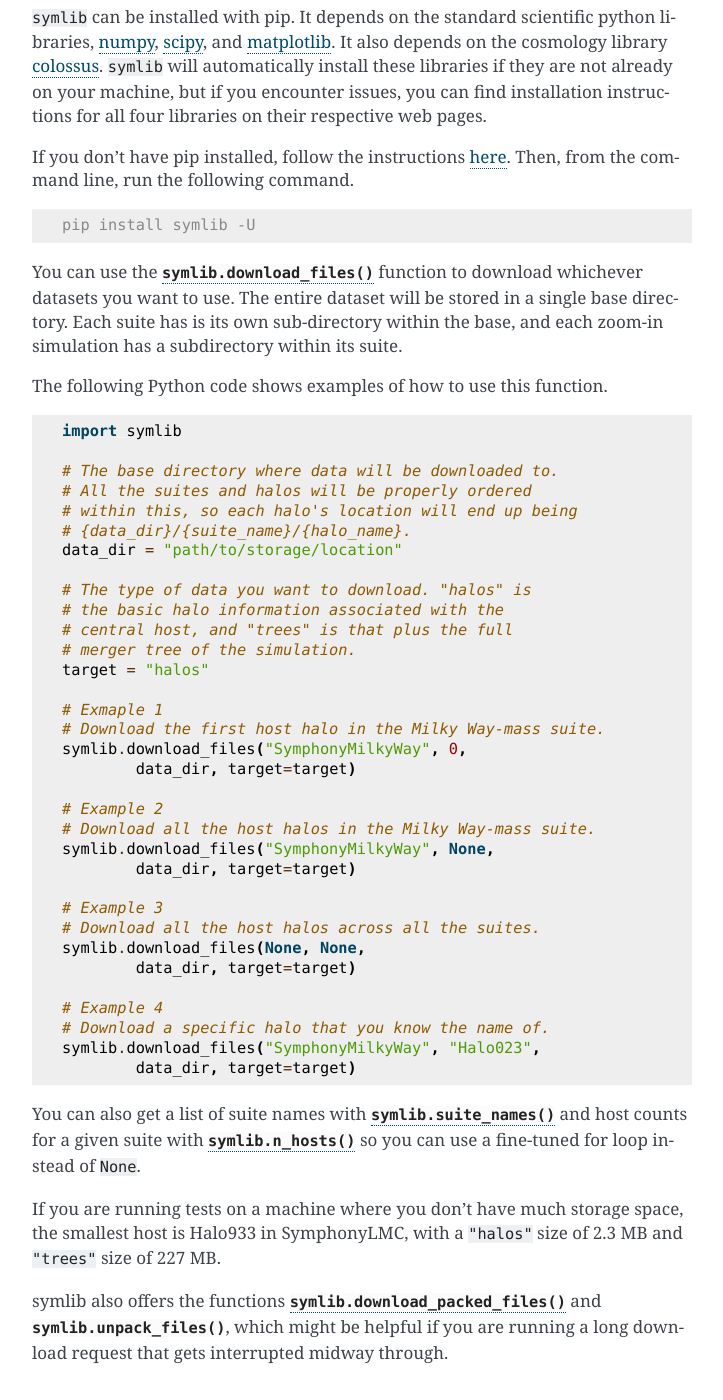
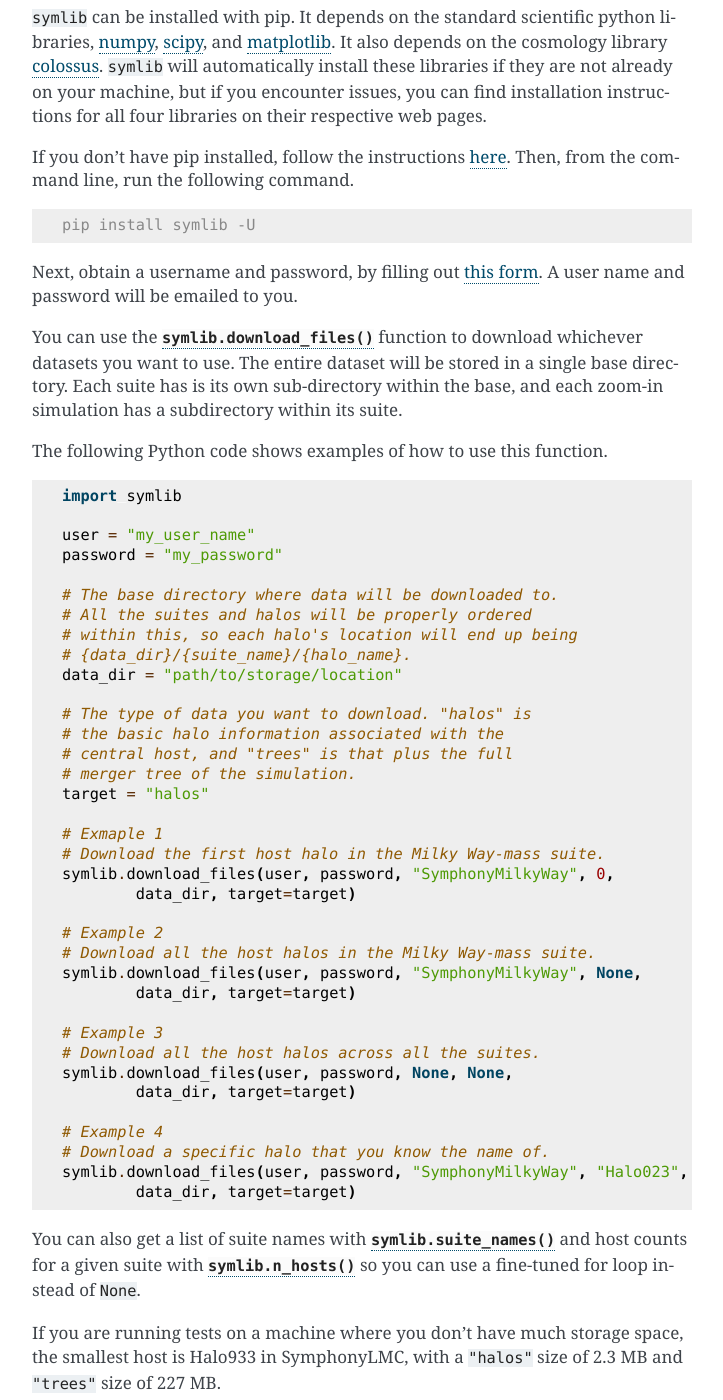
Before and after one commit to phil-mansfield/symphony, a Sphinx documentation site: the page built from docs/source/data_access.rst, in a window 1280 px wide and 1400 px high, scrolled down 1256 px. Shown: the whole window, without its empty margins (388-1111 px from the left). Built offline with Sphinx 7.4.7, drawn with Linux system fonts in a browser that asks for light colours.

Commit message:
Updated website with new data access instructions.

```diff
--- a/docs/source/data_access.rst
+++ b/docs/source/data_access.rst
@@ -55,6 +55,8 @@ If you don't have pip installed, follow the instructions `here <https://pip.pypa
 
 	pip install symlib -U
 
+Next, obtain a username and password, by filling out `this form <https://docs.google.com/forms/d/e/1FAIpQLSdud6b4i51AP13glVibkzyLAtT9b2ctVx516_hvy5nm76uq1Q/viewform?usp=sf_link>`__. A user name and password will be emailed to you.
+
 You can use the :func:`symlib.download_files` function to download whichever datasets you want to use. The entire dataset will be stored in a single base directory. Each suite has is its own sub-directory within the base, and each zoom-in simulation has a subdirectory within its suite.
 
 The following Python code shows examples of how to use this function.
@@ -62,6 +64,9 @@ The following Python code shows examples of how to use this function.
 .. code-block:: python
 
 	import symlib
+
+	user = "my_user_name"
+	password = "my_password"
 
 	# The base directory where data will be downloaded to.
 	# All the suites and halos will be properly ordered
@@ -77,22 +82,22 @@ The following Python code shows examples of how to use this function.
 
 	# Exmaple 1
 	# Download the first host halo in the Milky Way-mass suite.
-	symlib.download_files("SymphonyMilkyWay", 0,
+	symlib.download_files(user, password, "SymphonyMilkyWay", 0,
 		data_dir, target=target)
 
 	# Example 2
 	# Download all the host halos in the Milky Way-mass suite.
-	symlib.download_files("SymphonyMilkyWay", None,
+	symlib.download_files(user, password, "SymphonyMilkyWay", None,
 		data_dir, target=target)
 
 	# Example 3
 	# Download all the host halos across all the suites.
-	symlib.download_files(None, None,
+	symlib.download_files(user, password, None, None,
 		data_dir, target=target)
 
 	# Example 4
 	# Download a specific halo that you know the name of.
-	symlib.download_files("SymphonyMilkyWay", "Halo023",
+	symlib.download_files(user, password, "SymphonyMilkyWay", "Halo023",
 		data_dir, target=target)
 
 You can also get a list of suite names with :func:`symlib.suite_names()` and host counts for a given suite with :func:`symlib.n_hosts()` so you can use a fine-tuned for loop instead of ``None``.
```
Also changed, not shown: docs/source/symlib_documentation.rst (+6 -2 lines).
